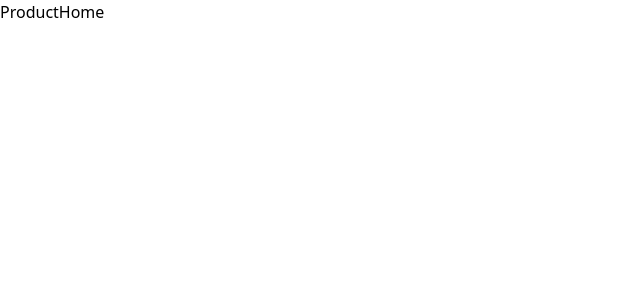
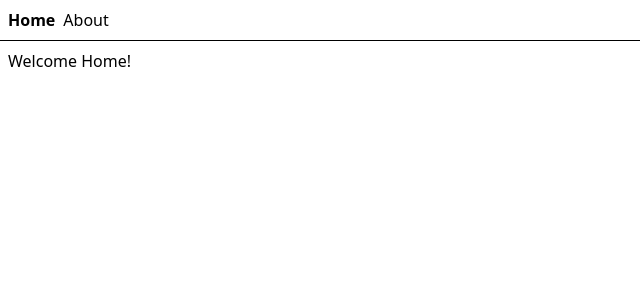
Before and after one commit to junny97/dynamic-product-filtering, a React (Vite) app: page / in a window 1280 px wide. Shown: the top 300 px of the page, without its empty margins (0-640 px from the left). Built offline with nearby package versions, Linux system fonts and the light colour scheme.

Commit message:
chore: TanstacRouter 설치, 기존 react-router 삭제 및 라우터 설정 변경

```diff
--- a/package.json
+++ b/package.json
@@ -13,16 +13,17 @@
     "@tailwindcss/vite": "^4.1.10",
     "@tanstack/react-query": "^5.81.2",
     "@tanstack/react-query-devtools": "^5.81.2",
+    "@tanstack/react-router": "^1.131.8",
+    "@tanstack/react-router-devtools": "^1.131.8",
     "axios": "^1.10.0",
     "react": "^19.1.0",
     "react-dom": "^19.1.0",
     "react-error-boundary": "^6.0.0",
-    "react-router": "^7.6.2",
-    "react-router-dom": "^7.6.2",
     "tailwindcss": "^4.1.10"
   },
   "devDependencies": {
     "@eslint/js": "^9.25.0",
+    "@tanstack/router-plugin": "^1.131.8",
     "@types/react": "^19.1.2",
     "@types/react-dom": "^19.1.2",
     "@vitejs/plugin-react": "^4.4.1",
--- a/src/main.tsx
+++ b/src/main.tsx
@@ -1,15 +1,26 @@
 import { createRoot } from 'react-dom/client';
 import './index.css';
 import { QueryClient, QueryClientProvider } from '@tanstack/react-query';
+import { RouterProvider, createRouter } from '@tanstack/react-router';
+import { routeTree } from './routeTree.gen';
+
 import { ReactQueryDevtools } from '@tanstack/react-query-devtools';
-import { RouterProvider } from 'react-router-dom';
-import router from './Routes.tsx';
+
+// Create a new router instance
+const router = createRouter({ routeTree });
+
+// Register the router instance for type safety
+declare module '@tanstack/react-router' {
+  interface Register {
+    router: typeof router;
+  }
+}
 
 const queryClient = new QueryClient();
 
 createRoot(document.getElementById('root')!).render(
   <QueryClientProvider client={queryClient}>
+    <ReactQueryDevtools initialIsOpen={false} />
     <RouterProvider router={router} />
-    <ReactQueryDevtools initialIsOpen={false} />
   </QueryClientProvider>
 );
--- /dev/null
+++ b/src/routeTree.gen.ts
@@ -0,0 +1,77 @@
+/* eslint-disable */
+
+// @ts-nocheck
+
+// noinspection JSUnusedGlobalSymbols
+
+// This file was automatically generated by TanStack Router.
+// You should NOT make any changes in this file as it will be overwritten.
+// Additionally, you should also exclude this file from your linter and/or formatter to prevent it from being checked or modified.
+
+import { Route as rootRouteImport } from './routes/__root'
+import { Route as AboutRouteImport } from './routes/about'
+import { Route as IndexRouteImport } from './routes/index'
+
+const AboutRoute = AboutRouteImport.update({
+  id: '/about',
+  path: '/about',
+  getParentRoute: () => rootRouteImport,
+} as any)
+const IndexRoute = IndexRouteImport.update({
+  id: '/',
+  path: '/',
+  getParentRoute: () => rootRouteImport,
+} as any)
+
+export interface FileRoutesByFullPath {
+  '/': typeof IndexRoute
+  '/about': typeof AboutRoute
+}
+export interface FileRoutesByTo {
+  '/': typeof IndexRoute
+  '/about': typeof AboutRoute
+}
+export interface FileRoutesById {
+  __root__: typeof rootRouteImport
+  '/': typeof IndexRoute
+  '/about': typeof AboutRoute
+}
+export interface FileRouteTypes {
+  fileRoutesByFullPath: FileRoutesByFullPath
+  fullPaths: '/' | '/about'
+  fileRoutesByTo: FileRoutesByTo
+  to: '/' | '/about'
+  id: '__root__' | '/' | '/about'
+  fileRoutesById: FileRoutesById
+}
+export interface RootRouteChildren {
+  IndexRoute: typeof IndexRoute
+  AboutRoute: typeof AboutRoute
+}
+
+declare module '@tanstack/react-router' {
+  interface FileRoutesByPath {
+    '/about': {
+      id: '/about'
+      path: '/about'
+      fullPath: '/about'
+      preLoaderRoute: typeof AboutRouteImport
+      parentRoute: typeof rootRouteImport
+    }
+    '/': {
+      id: '/'
+      path: '/'
+      fullPath: '/'
+      preLoaderRoute: typeof IndexRouteImport
+      parentRoute: typeof rootRouteImport
+    }
+  }
+}
+
+const rootRouteChildren: RootRouteChildren = {
+  IndexRoute: IndexRoute,
+  AboutRoute: AboutRoute,
+}
+export const routeTree = rootRouteImport
+  ._addFileChildren(rootRouteChildren)
+  ._addFileTypes<FileRouteTypes>()
--- /dev/null
+++ b/src/routes/__root.tsx
@@ -0,0 +1,20 @@
+import { createRootRoute, Link, Outlet } from '@tanstack/react-router';
+import { TanStackRouterDevtools } from '@tanstack/react-router-devtools';
+
+export const Route = createRootRoute({
+  component: () => (
+    <>
+      <div className='p-2 flex gap-2'>
+        <Link to='/' className='[&.active]:font-bold'>
+          Home
+        </Link>{' '}
+        <Link to='/about' className='[&.active]:font-bold'>
+          About
+        </Link>
+      </div>
+      <hr />
+      <Outlet />
+      <TanStackRouterDevtools />
+    </>
+  ),
+});
--- /dev/null
+++ b/src/routes/about.tsx
@@ -0,0 +1,9 @@
+import { createFileRoute } from '@tanstack/react-router';
+
+export const Route = createFileRoute('/about')({
+  component: About,
+});
+
+function About() {
+  return <div>About</div>;
+}
--- /dev/null
+++ b/src/routes/index.tsx
@@ -0,0 +1,13 @@
+import { createFileRoute } from '@tanstack/react-router';
+
+export const Route = createFileRoute('/')({
+  component: Index,
+});
+
+function Index() {
+  return (
+    <div className='p-2'>
+      <h3>Welcome Home!</h3>
+    </div>
+  );
+}
--- a/vite.config.ts
+++ b/vite.config.ts
@@ -1,8 +1,16 @@
 import { defineConfig } from 'vite';
 import react from '@vitejs/plugin-react';
 import tailwindcss from '@tailwindcss/vite';
+import { tanstackRouter } from '@tanstack/router-plugin/vite';
 
 // https://vite.dev/config/
 export default defineConfig({
-  plugins: [react(), tailwindcss()],
+  plugins: [
+    tanstackRouter({
+      target: 'react',
+      autoCodeSplitting: true,
+    }),
+    react(),
+    tailwindcss(),
+  ],
 });
```
Also changed, not shown: src/Routes.tsx (deleted, +0 -12 lines), 1 other file (tests, documents, lock files or other folders).
